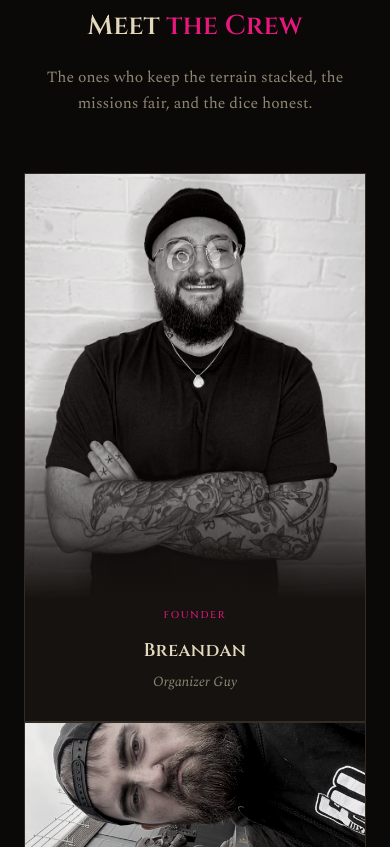
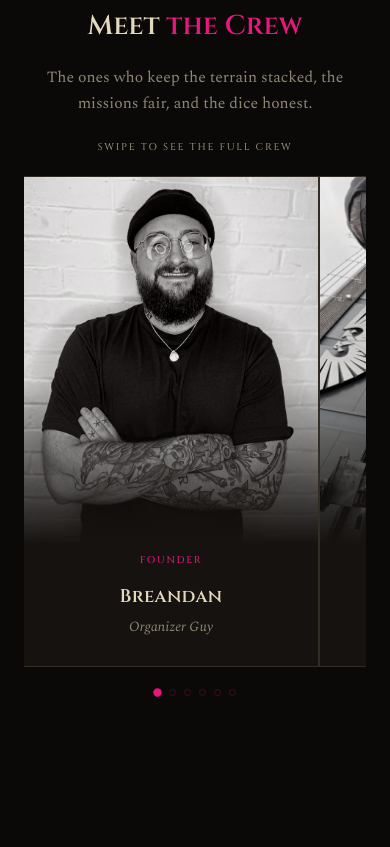
Before and after one commit to Tryxis/bones-and-bolters, a plain HTML site: page index.html in a window 390 px wide. Shown: the part 937-1784 px from the top of the page. Drawn offline with nearby package versions, Linux system fonts and the light colour scheme.

Commit message:
Add carousel

```diff
--- a/index.html
+++ b/index.html
@@ -35,7 +35,8 @@
         <p class="lede">The ones who keep the terrain stacked, the missions fair, and the dice honest.</p>
     </div>
 
-    <div class="team">
+    <p class="team-hint">Swipe to see the full crew</p>
+    <div class="team" id="teamTrack">
 
         <div class="member">
             <div class="photo-wrap">
@@ -100,6 +101,8 @@
         </div>
 
     </div>
+
+    <div class="team-dots" id="teamDots"></div>
 </section>
 
 <section id="events">
--- a/script.js
+++ b/script.js
@@ -1,3 +1,51 @@
+function initTeamCarousel() {
+    const track = document.getElementById("teamTrack");
+    const dotsWrap = document.getElementById("teamDots");
+    if (!track || !dotsWrap) return;
+
+    const members = track.querySelectorAll(".member");
+    dotsWrap.innerHTML = "";
+
+    members.forEach((member, i) => {
+        const dot = document.createElement("button");
+        dot.type = "button";
+        dot.setAttribute("aria-label", "Go to crew member " + (i + 1));
+        if (i === 0) dot.classList.add("active");
+        dot.addEventListener("click", () => {
+            member.scrollIntoView({ behavior: "smooth", inline: "center", block: "nearest" });
+        });
+        dotsWrap.appendChild(dot);
+    });
+
+    const dots = dotsWrap.querySelectorAll("button");
+    let ticking = false;
+
+    track.addEventListener("scroll", () => {
+        if (ticking) return;
+        ticking = true;
+        requestAnimationFrame(() => {
+            const trackRect = track.getBoundingClientRect();
+            const center = trackRect.left + trackRect.width / 2;
+            let closest = 0;
+            let closestDist = Infinity;
+
+            members.forEach((member, i) => {
+                const r = member.getBoundingClientRect();
+                const dist = Math.abs((r.left + r.width / 2) - center);
+                if (dist < closestDist) {
+                    closestDist = dist;
+                    closest = i;
+                }
+            });
+
+            dots.forEach((dot, i) => dot.classList.toggle("active", i === closest));
+            ticking = false;
+        });
+    });
+}
+
+document.addEventListener("DOMContentLoaded", initTeamCarousel);
+
 function filterEvents(type, btn) {
     const events = document.querySelectorAll(".event-card");
     const buttons = document.querySelectorAll(".filters button");
--- a/style.css
+++ b/style.css
@@ -253,15 +253,75 @@ section h2 em {
     border: 1px solid var(--hairline);
 }
 
+.team-dots {
+    display: none;
+    justify-content: center;
+    gap: 8px;
+    margin-top: 22px;
+}
+
+.team-dots button {
+    width: 7px;
+    height: 7px;
+    border-radius: 50%;
+    border: 1px solid var(--rose-deep);
+    background: transparent;
+    padding: 0;
+    cursor: pointer;
+    transition: background 0.2s ease, border-color 0.2s ease, transform 0.2s ease;
+}
+
+.team-dots button.active {
+    background: var(--rose);
+    border-color: var(--rose);
+    transform: scale(1.2);
+}
+
+.team-hint {
+    display: none;
+    text-align: center;
+    font-family: 'Cinzel', serif;
+    font-size: 0.62rem;
+    letter-spacing: 0.18em;
+    text-transform: uppercase;
+    color: var(--bone-dim);
+    margin-top: -34px;
+    margin-bottom: 20px;
+}
+
 @media (max-width: 780px) {
     .team {
-        grid-template-columns: repeat(2, 1fr);
+        display: flex;
+        grid-template-columns: initial;
+        overflow-x: auto;
+        scroll-snap-type: x mandatory;
+        -webkit-overflow-scrolling: touch;
+        scrollbar-width: none;
+        border-left: none;
+        border-right: none;
+    }
+
+    .team::-webkit-scrollbar {
+        display: none;
+    }
+
+    .member {
+        flex: 0 0 76%;
+        scroll-snap-align: center;
+    }
+
+    .team-dots {
+        display: flex;
+    }
+
+    .team-hint {
+        display: block;
     }
 }
 
 @media (max-width: 460px) {
-    .team {
-        grid-template-columns: 1fr;
+    .member {
+        flex: 0 0 86%;
     }
 }
 
```
